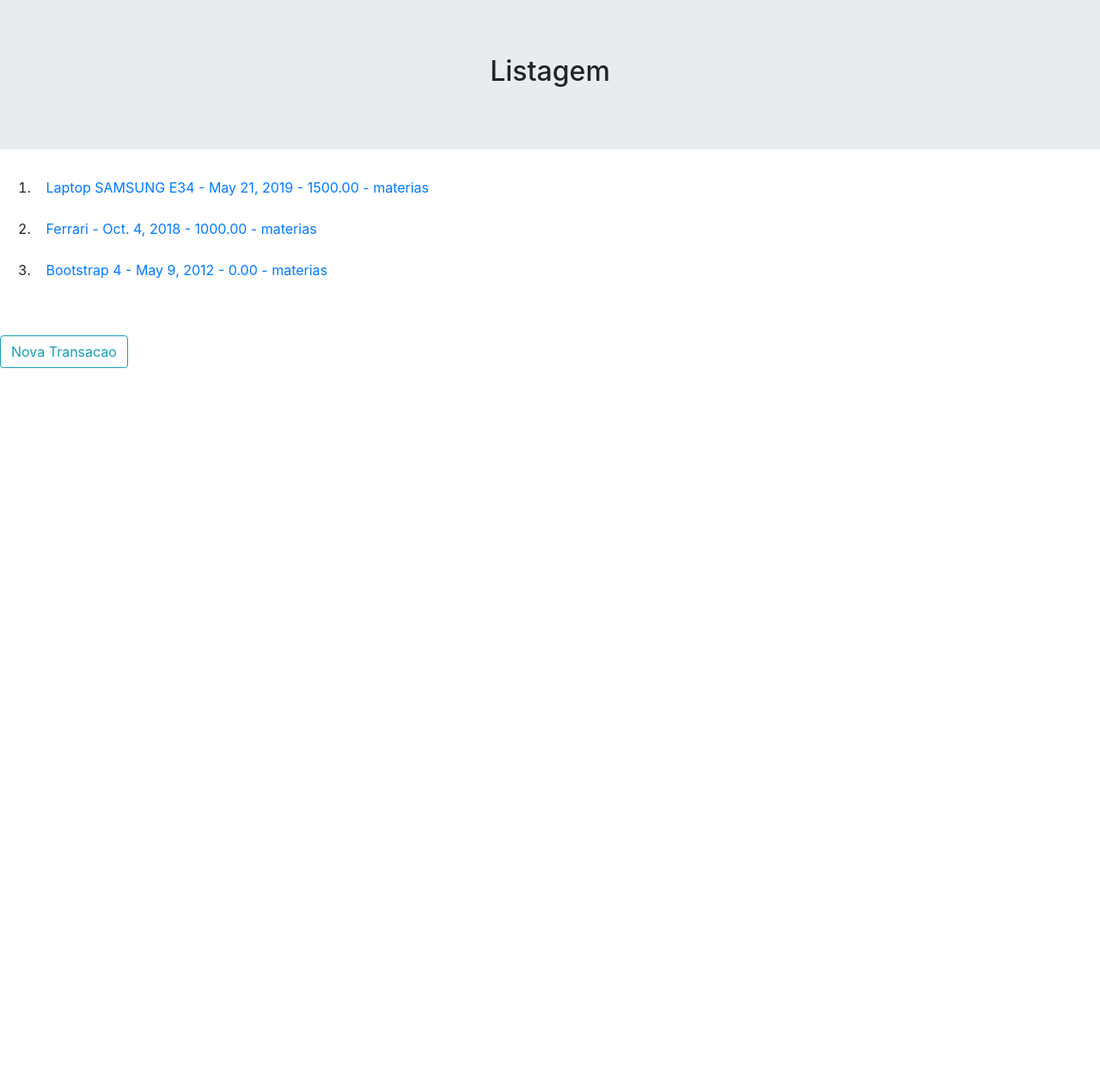
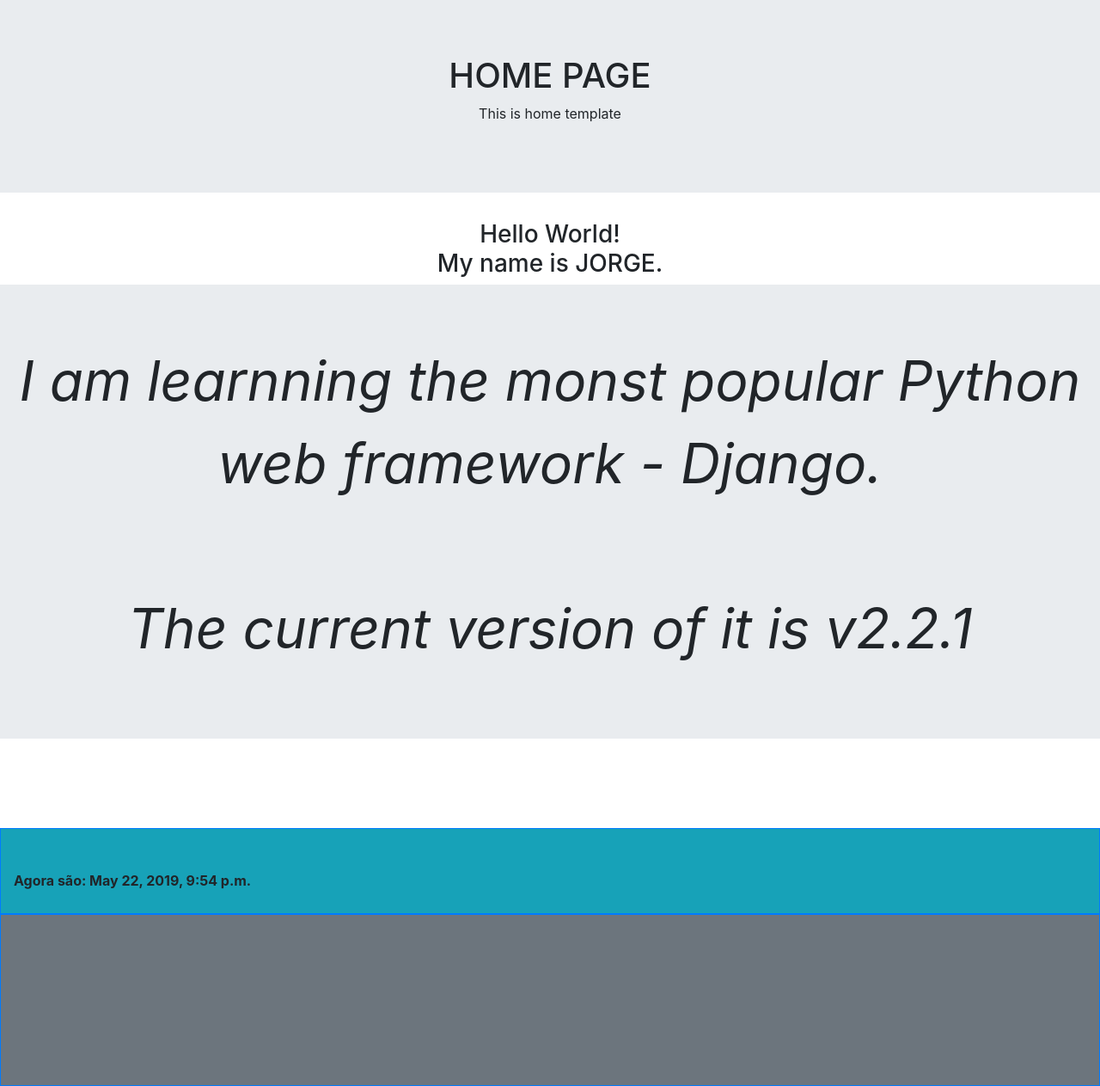
Before and after one commit to idelfrides/First_Django_Project_v2.2.1, a Django app: page / in a window 1280 px wide. Shown: the whole page at 86% size. Before the commit the page ends 428 px from the top, so only its background shows below. Run offline with Django 3.2, Linux system fonts and the light colour scheme; data comes from the database, SQL or seed files in the repository; some libraries are stand-ins or nearby versions.

Commit message:
Adding and commiting at same time

```diff
--- a/contas/templates/contas/home.html
+++ b/contas/templates/contas/home.html
@@ -8,23 +8,28 @@
     <meta name="author" content="IDELFRIDES JORGE">
     <meta name="viewport" content="width=device-width, initial-scale=1.0">
     <meta http-equiv="X-UA-Compatible" content="ie=edge">
+
+    <link rel="stylesheet" href="https://stackpath.bootstrapcdn.com/bootstrap/4.3.1/css/bootstrap.min.css" integrity="sha384-ggOyR0iXCbMQv3Xipma34MD+dH/1fQ784/j6cY/iJTQUOhcWr7x9JvoRxT2MZw1T" crossorigin="anonymous">
+
 </head>
 <body>
-    <h1>HELLO WORLD! <br> MY NAME IS JORGE. <br><br>
-        This is home template
-    </h1>
+    <div class="jumbotron jumbotron-fluid">
+        <h1 style="text-transform: uppercase; text-align: center">home page</h1>
+        <p style="text-align: center;">This is home template</p>
+    </div>
+    <h3 style="text-align: center;">Hello World! <br> My name is JORGE.</h3>
 
-    <p><b>Agora são: {{now}}</b></p>
+     <div class="jumbotron jumbotron-fluid">
+         <p style="text-align: center; font-size: 4em"><em>I am learnning the monst popular Python web framework - Django. <br><br>The current version of it is v2.2.1</em></p>
+    </div>
 
-    <!-- jinje -->
-    <ul >
-        {% for trans in transacoes %}
-            {%if trans == "t1" %}
-                <li><b>{{trans}}</b></li>
-            {% else %}
-                <li>{{ trans }}<li>
-            {% endif %}
-        {% endfor %}
-    </ul>
+    <br><br><br>
+    <div style="height: 100px;" class="container-fluid bg-info border border-primary">
+        <br><br> <p class="mt-12"><b>Agora são: {{now}}</b></p>
+    </div>
+    <div style="height: 200px;" class="container-fluid bg-secondary border border-primary">
+    </div>
+
+
 </body>
 </html>
--- a/contas/templates/contas/listagem.html
+++ b/contas/templates/contas/listagem.html
@@ -18,7 +18,7 @@
 </head>
 <body>
     <div class="jumbotron jumbotron-fluid">
-        <h2 style="text-align: center;">Listagem</h2>
+        <h2 style="text-align: center; text-transform: uppercase;">Listagem</h2>
     </div>
 
     <ul>
--- a/controle_gastos/urls.py
+++ b/controle_gastos/urls.py
@@ -22,8 +22,8 @@
 urlpatterns = [
     path('admin/', admin.site.urls),
 
-    path('home/', home),
-    path('', listagem, name='url_listagem'),
+    path('', home),
+    path('listagem/', listagem, name='url_listagem'),
     path('nova/', nova_transacap, name='go2new_trans'),
     path('update/<int:mypk>/', update, name='url_update'),
     path('delete/<int:dpk>/', delete, name='url_delete')
```
